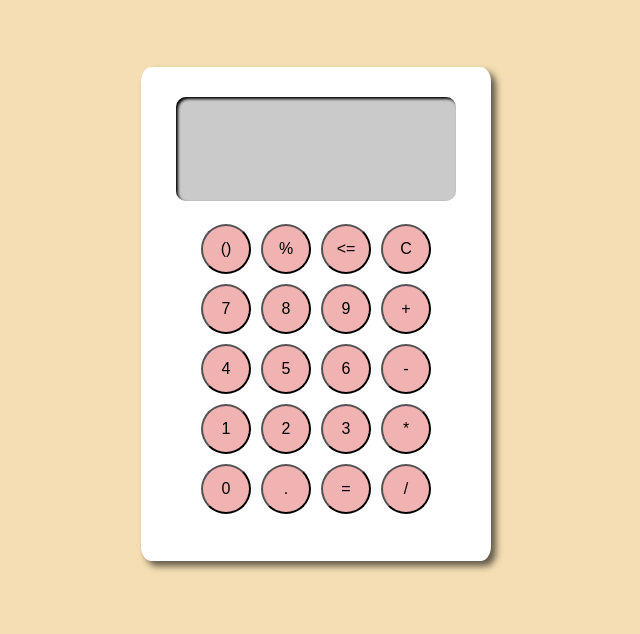
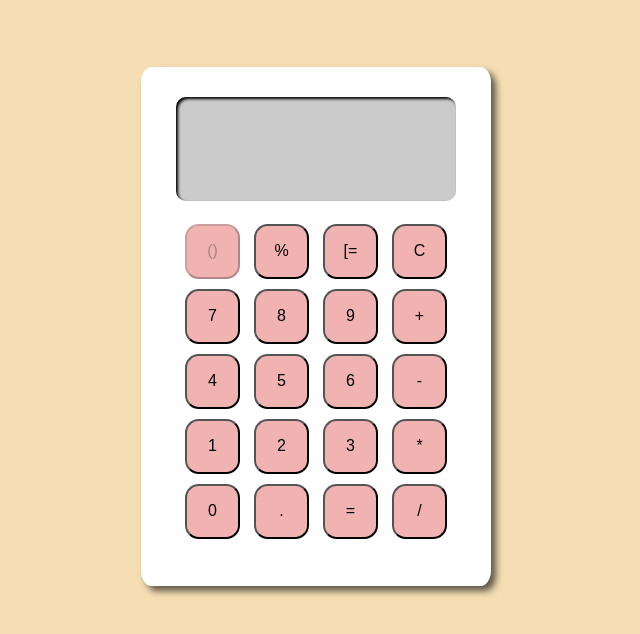
Before and after one commit to douglas-lon/calculator-js, a plain HTML site: page index.html in a window 1280 px wide. Shown: the whole page, without its empty margins (324-964 px from the left). Drawn offline with Linux system fonts and the light colour scheme.

Commit message:
Move criação dos botãos para o HTML, refatorar a adição de eventos para os operadores e números

```diff
--- a/calculator.js
+++ b/calculator.js
@@ -1,6 +1,6 @@
+const calculator = function() {
 
     class Calculator {
-
         #x
         #y
         #result
@@ -22,7 +22,7 @@ class Calculator {
         }
 
         percentage() {
-
+            this.#result = 0
         }
 
         evalExpression(exp) {
@@ -52,50 +52,55 @@ class Calculator {
 
                 return true
             }
-
             return false
         }
 
     }
 
-const createCalculator = function() {
-    let calCont = document.querySelector('div#keyboard')
-    let viwer = document.querySelector('div#viewfinder')
-    let expression = ''
-    let cal = new Calculator()
-    createRow('fistRow', ['()', '%', '<=', 'C'])
-    createRow('secondRow',[7,8,9,'+'])
-    createRow('thirdRow',[4,5,6,'-'])
-    createRow('fourthRow',[1,2,3,'*'])
-    createRow('fifthRow',[0,'.','=','/'])
+    function addBtnsEvent(exp,viw) {
+        let specialKeys = ['()', '[=','C', '=']
 
-    let equa = document.querySelector('[id="="]')
-    equa.onclick = function () {
-        cal.evalExpression(expression)
-        expression = cal.getResult()
-        viwer.innerText = expression
+        let btns = document.querySelectorAll('button')
+        let specBtns = []
+
+        for (let i in btns) {
+            if (specialKeys.includes(btns[i].id)) {
+                specBtns.push(btns[i])
+            } else {
+                btns[i].onclick = function() {
+                    exp[0] += btns[i].innerText
+                    viw.innerText = exp[0]
+                }
+            }
+        }
+        return specBtns
     }
 
-
-    function createRow(id, charList) {
-        let row = document.createElement('div')
-        row.id = id
-        calCont.appendChild(row)
-
-
-        for (let i in charList){
-            btn = document.createElement('button')
-            btn.id = charList[i]
-            btn.innerText = charList[i]
-            btn.onclick = function () {
-                expression += charList[i]
-                viwer.innerText = expression
+    function configSpecialBtns(btns,exp, viw,calc) {
+        btns[1].onclick = function() {
+            exp[0] = exp[0].slice(0, exp[0].length - 1)
+            viw.innerText = exp[0]
         }
-            row.appendChild(btn)
+        btns[2].onclick = function() {
+            exp[0] = ''
+            viw.innerHTML = '&nbsp'
+        }
+        btns[3].onclick = function() {
+            calc.evalExpression(exp[0])
+            exp[0] = '' + calc.getResult()
+            viw.innerText = exp[0]
+        }
     }
 
+    function makeCalculator() {
+        let cal = new Calculator()
+        let viewer = document.querySelector('div#viewfinder')
+        let expression = ['']
+        let specialBtns = addBtnsEvent(expression, viewer)
+        configSpecialBtns(specialBtns, expression, viewer,cal)
     }
 
+    window.addEventListener('load', makeCalculator)
 }
 
-window.addEventListener('load', createCalculator)
+calculator()
--- a/index.html
+++ b/index.html
@@ -17,6 +17,36 @@
                         &nbsp
                     </div>
                     <div id="keyboard">
+                        <div id="row">
+                            <button id="()" disabled>()</button>
+                            <button id="%">%</button>
+                            <button id="[=">[=</button>
+                            <button id="C">C</button>
+                        </div>
+                        <div id="row">
+                            <button id="7">7</button>
+                            <button id="8">8</button>
+                            <button id="9">9</button>
+                            <button id="+">+</button>
+                        </div>
+                        <div id="row">
+                            <button id="4">4</button>
+                            <button id="5">5</button>
+                            <button id="6">6</button>
+                            <button id="-">-</button>
+                        </div>
+                        <div id="row">
+                            <button id="1">1</button>
+                            <button id="2">2</button>
+                            <button id="3">3</button>
+                            <button id="*">*</button>
+                        </div>
+                        <div id="row">
+                            <button id="0">0</button>
+                            <button id=".">.</button>
+                            <button id="=">=</button>
+                            <button id="/">/</button>
+                        </div>
                     </div>
                 </div>
             </section>
--- a/style.css
+++ b/style.css
@@ -10,9 +10,9 @@ body {
 button {
     background-color: rgb(241, 178, 178);
     font-size: 16px;
-    border-radius: 100%;
-    height: 50px;
-    width: 50px;
+    border-radius: 25%;
+    height: 55px;
+    width: 55px;
     text-align: center;
     display: inline-block;
     margin: 5px;
```
Lines whose indentation alone changed are shown as unchanged.
